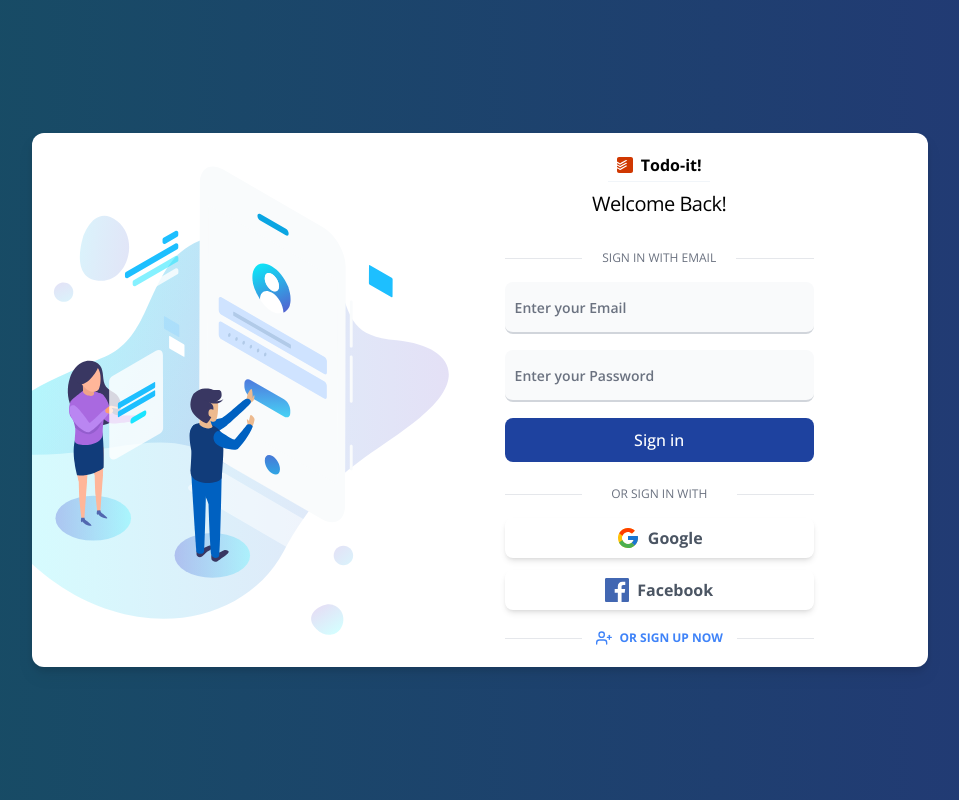
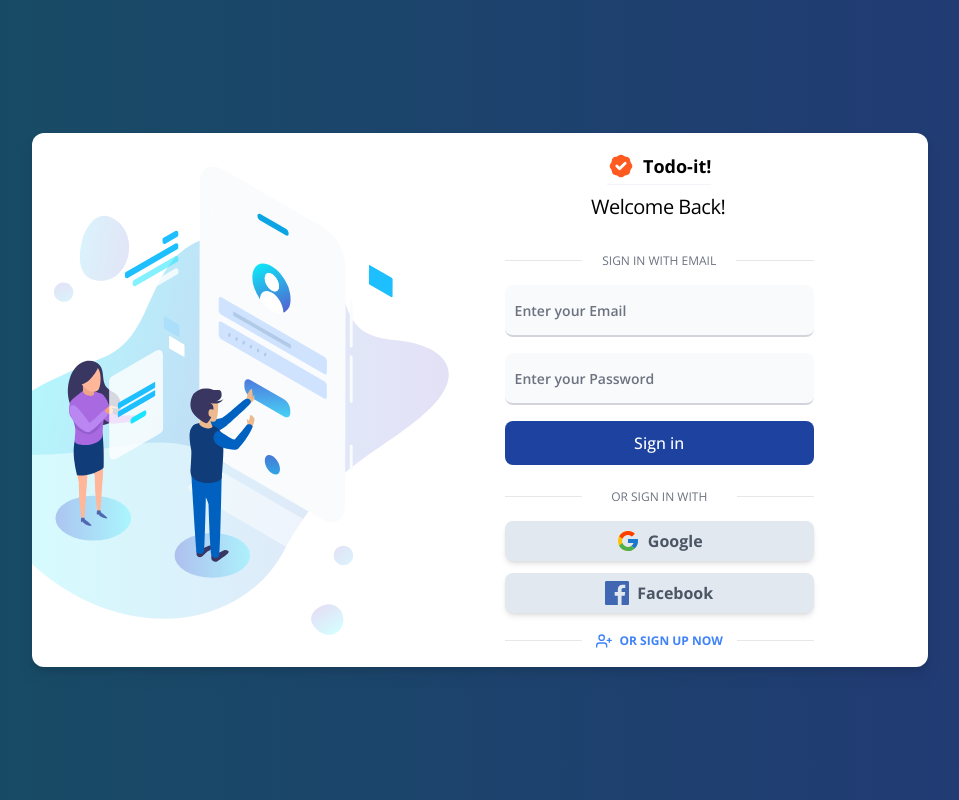
Before and after one commit to williamneves/todo, a React (Create React App) app: page /login in a window 1280 px wide. Shown: the whole page, without its empty margins (160-1119 px from the left). Built offline with nearby package versions, Linux system fonts and the light colour scheme; no server answers.

Commit message:
small fixes

```diff
--- a/src/index.css
+++ b/src/index.css
@@ -55,34 +55,6 @@ body {
         duration-200;
   }
 
-  /*    InputRounded */
-  .inputRounded-input {
-    @apply transition-all ease-out duration-150;
-  }
-
-  .inputRounded-input {
-    @apply bg-gray-50 border border-gray-300 text-gray-900 text-sm rounded-lg focus:ring-blue-500 focus:border-blue-500 block w-full p-2.5 dark:bg-gray-700 dark:border-gray-600 dark:placeholder-gray-400 dark:text-white dark:focus:ring-blue-500 dark:focus:border-blue-500 disabled:cursor-pointer;
-  }
-
-  .inputRounded-input-validationSuccess {
-    @apply bg-green-50 border border-green-500 text-green-900 dark:text-green-400 placeholder-green-700 dark:placeholder-green-500 text-sm rounded-lg focus:ring-green-500 focus:border-green-500 block w-full p-2.5 dark:bg-gray-700 dark:border-green-500;
-  }
-
-  .inputRounded-input-validationError {
-    @apply bg-red-50 border border-red-500 text-red-900 placeholder-red-700 text-sm rounded-lg focus:ring-red-500 dark:bg-gray-700 focus:border-red-500 block w-full p-2.5 dark:text-red-500 dark:placeholder-red-500 dark:border-red-500;
-  }
-
-  .inputRounded-label {
-    @apply block mb-1 ml-1 text-xs font-medium text-gray-700 dark:text-gray-300;
-  }
-
-  .inputRounded-label-validationSuccess {
-    @apply block mb-2 text-xs font-medium text-green-700 dark:text-green-500;
-  }
-
-  .inputRounded-label-validationError {
-    @apply block mb-2 text-xs font-medium text-red-700 dark:text-red-500;
-  }
 
   /*  Input Floater*/
   .inputFloater {
@@ -94,7 +66,7 @@ body {
         pt-5 w-full
         text-sm
         text-gray-900
-        dark:bg-gray-700
+        /* dark:bg-gray-700 */
         border-0
         border-b-2
         appearance-none
--- a/src/pages/Login/Login.jsx
+++ b/src/pages/Login/Login.jsx
@@ -1,5 +1,5 @@
 import React, { useState } from "react";
-import { SiTodoist } from "react-icons/si";
+import { BadgeCheckIcon } from "@heroicons/react/solid";
 import { FiUserPlus } from "react-icons/fi";
 import InputFloater from "../../components/common/InputFloater/InputFloater";
 import { Link } from "react-router-dom";
@@ -131,8 +131,8 @@ const Login = () => {
             <div className="flex flex-col w-full items-center p-5 gap-4 justify-center">
               <div>
                 <div className="brandHeader">
-                  <SiTodoist className="text-orange-600" />
-                  <span className="font-bold dark:text-stone-200">
+                <BadgeCheckIcon className="w-7 h-7 text-orange-500" />
+                  <span className="font-bold text-lg">
                     Todo-it!
                   </span>
                 </div>
@@ -204,9 +204,9 @@ const Login = () => {
                   {/* Google Login */}
                   <div
                     id={"Google"}
-                    className={`btnLoginBrands ${
+                    className={`btnLoginBrands bg-slate-200 ${
                       loading &&
-                      "bg-slate-200 hover:bg-slate-200 cursor-wait hover:shadow-md"
+                      "bg-slate-400 hover:bg-slate-400 cursor-wait hover:shadow-md"
                     }`}
                     onClick={
                       !loading
@@ -241,9 +241,9 @@ const Login = () => {
                   {/* Facebook Login */}
                   <div
                     id={"Facebook"}
-                    className={`btnLoginBrands ${
+                    className={`btnLoginBrands bg-slate-200 ${
                       loading &&
-                      "bg-slate-200 hover:bg-slate-200 cursor-wait hover:shadow-md"
+                      "bg-slate-400 hover:bg-slate-400 cursor-wait hover:shadow-md"
                     }`}
                     onClick={
                       !loading
--- a/src/pages/Register/Register.jsx
+++ b/src/pages/Register/Register.jsx
@@ -1,5 +1,5 @@
 import React, { useState } from "react";
-import { SiTodoist } from "react-icons/si";
+import { BadgeCheckIcon } from "@heroicons/react/solid";
 import { FiUserPlus } from "react-icons/fi";
 import InputFloater from "../../components/common/InputFloater/InputFloater";
 import { Link, useNavigate } from "react-router-dom";
@@ -168,7 +168,7 @@ const Register = () => {
         id: toastId,
       });
       setLoading(false);
-      navigate("/account");
+      navigate("/user");
     } catch (err) {
       // If there is an error, show the error message
       if (err.code === "auth/email-already-in-use") {
@@ -265,8 +265,8 @@ const Register = () => {
             <div className="flex flex-col w-full items-center p-5 gap-4 justify-center">
               <div>
                 <div className="brandHeader">
-                  <SiTodoist className="text-orange-600" />
-                  <span className="font-bold dark:text-stone-200">
+                <BadgeCheckIcon className="w-7 h-7 text-orange-500" />
+                  <span className="font-bold text-lg">
                     Todo-it!
                   </span>
                 </div>
@@ -373,7 +373,7 @@ const Register = () => {
                 <div className="flex gap-3 py-1 justify-between items-center mt-3">
                   <div
                     id="Google"
-                    className="btnLoginBrands"
+                    className="btnLoginBrands bg-slate-200"
                     onClick={
                       !loading
                         ? () =>
@@ -410,7 +410,7 @@ const Register = () => {
                   </div>
                   <div
                     id="Facebook"
-                    className="btnLoginBrands"
+                    className="btnLoginBrands bg-slate-200"
                     onClick={
                       !loading
                         ? () =>
--- a/src/pages/Todos/NewTask.jsx
+++ b/src/pages/Todos/NewTask.jsx
@@ -1,18 +1,12 @@
-import React, { useState, useEffect, useContext } from 'react';
+import React, { useState,  useContext } from 'react';
 import { appContext } from '../../lib/context';
 import './Todos.css';
-import { format } from 'date-fns';
-import { DayPicker } from 'react-day-picker';
-import 'react-day-picker/dist/style.css';
-import { Dropdown } from 'flowbite-react';
-import { CalendarIcon } from '@heroicons/react/outline';
-import { db, doc, setDoc, addDoc, collection, getDoc, serverTimestamp } from '../../lib/firebase';
+import { db, addDoc, collection, serverTimestamp } from '../../lib/firebase';
 import toast from 'react-hot-toast';
 import { PlusIcon } from '@heroicons/react/solid';
 
 const NewTask = () => {
 	const { authUser } = useContext(appContext);
-	const [todos, setTodos] = useState([]);
 	const [isDone, setIsDone] = useState(false);
 	const [newTodo, setNewTodo] = useState('');
 	const [selectDueDate, setSelectDueDate] = useState('');
--- a/src/pages/UserSettings/UserSettings.jsx
+++ b/src/pages/UserSettings/UserSettings.jsx
@@ -26,14 +26,15 @@ import {
 
 // UserSettings component
 const UserSettings = () => {
+  // Context
+  const { userDB, setUserDB, authUser } = useContext( appContext );
+
   //Create states
   const [onEdit, setOnEdit] = useState(false);
   const [selectedFile, setSelectedFile] = useState(null);
   const [tempUserDB, setTempUserDB] = useState(userDB);
   const [ profileWasUpdated, setProfileWasUpdated ] = useState( false );
 
-  // Context
-  const { userDB, setUserDB, authUser } = useContext(appContext);
 
   // Use ref to store the photoImage file reference
   const newProfileImage = useRef();
```
Also changed, not shown: src/components/common/InputFloater/InputFloater.css (+5 -6 lines).
